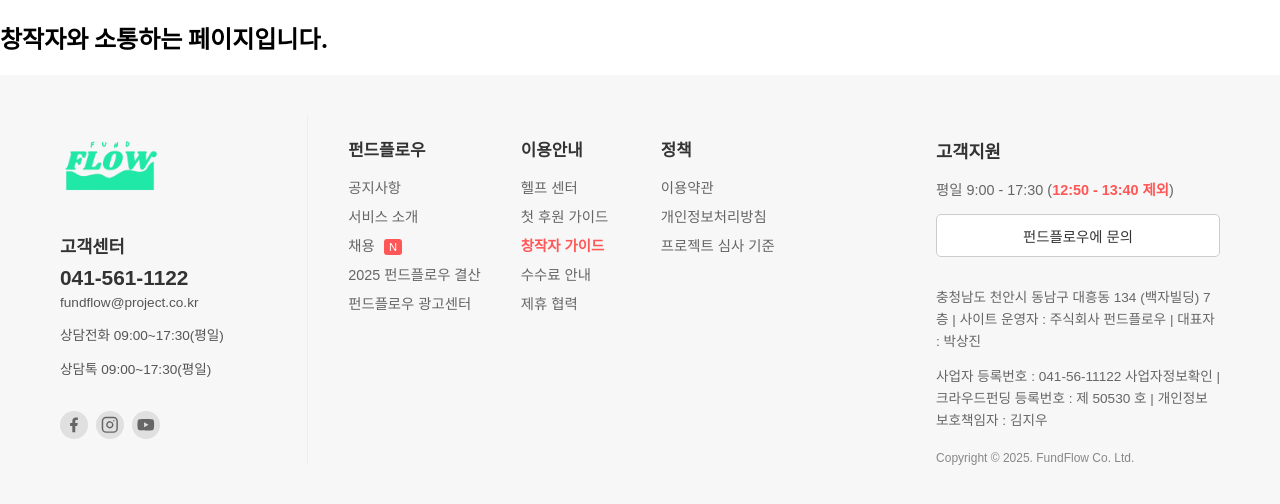
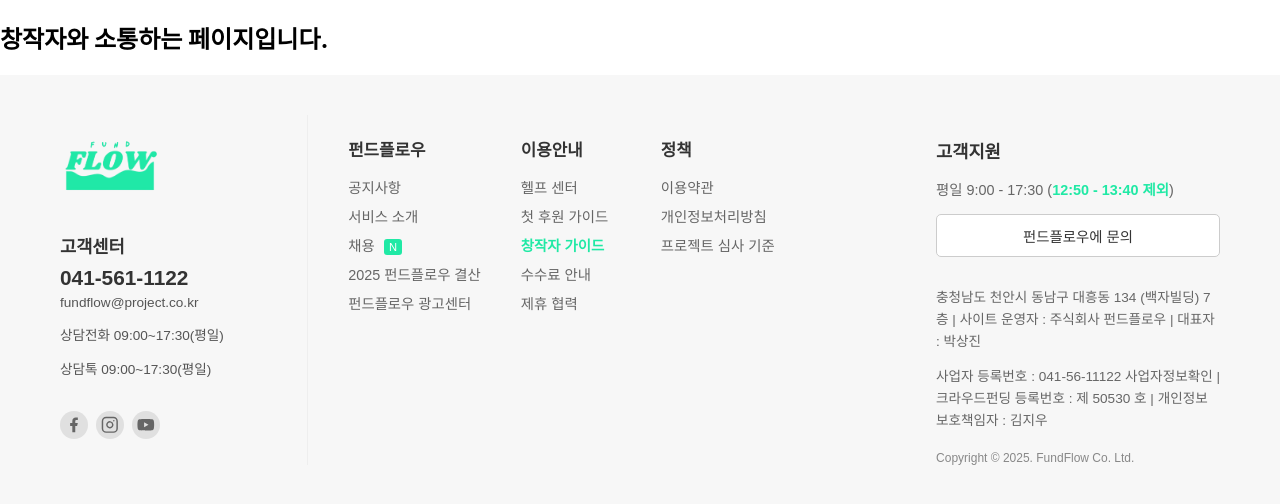
Before and after one commit to KJW-623/First-teamProject, a React (Create React App) app: page /creator-community in a window 1280 px wide. Shown: the top 504 px of the page. Built offline with nearby package versions, Linux system fonts and the light colour scheme.

Commit message:
안내 배너 글씨 색상 수정

```diff
--- a/src/informationBanner/infoBanner.css
+++ b/src/informationBanner/infoBanner.css
@@ -134,7 +134,7 @@
 
 .content-column .with-icon .icon-new {
     display: inline-block;
-    background-color: #ff5757;
+    background-color: #20e9a5;
     color: white;
     font-size: 0.7em;
     padding: 2px 5px;
@@ -144,7 +144,7 @@
 }
 
 .content-column .highlight-link a {
-    color: #ff5757;
+    color: #20e9a5;
     font-weight: bold;
 }
 
@@ -195,7 +195,7 @@
 }
 
 .cs-time-image .highlight-time {
-    color: #ff5757;
+    color: #20e9a5;
     font-weight: bold;
 }
 
```
